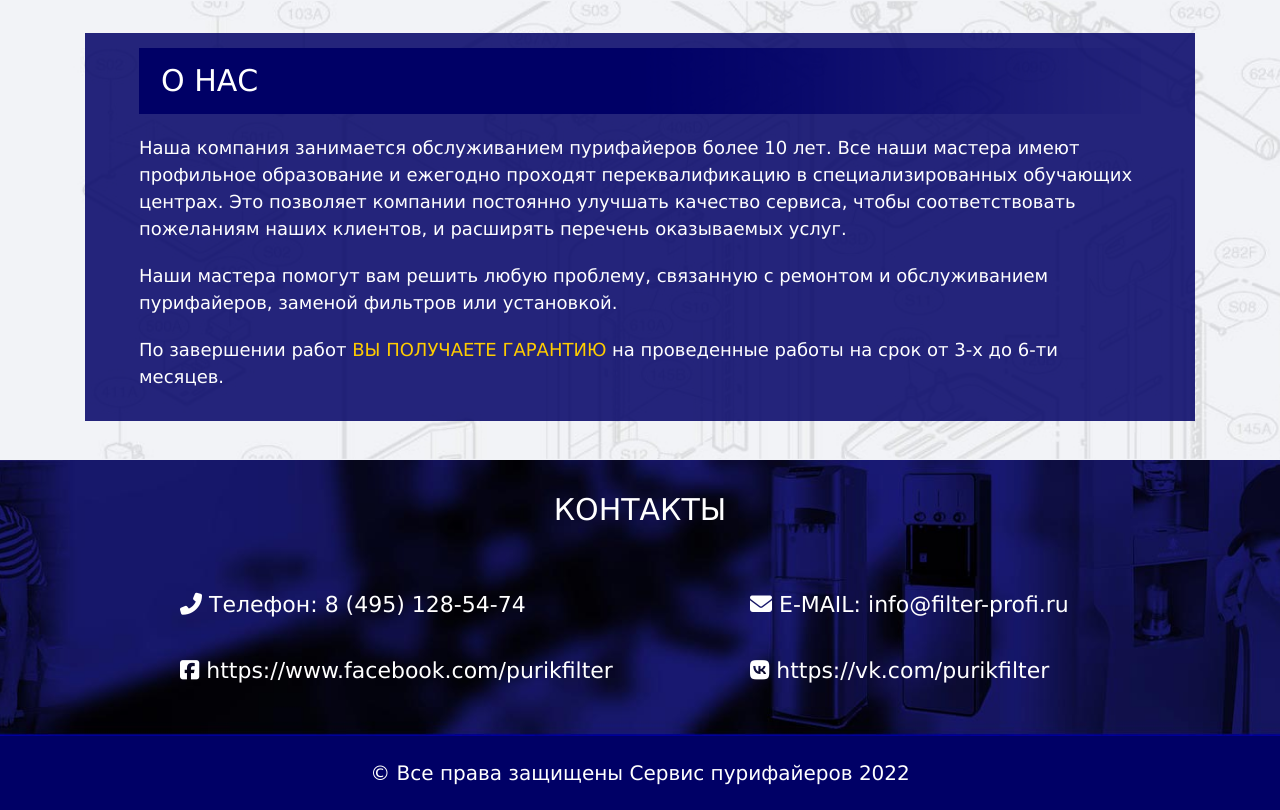
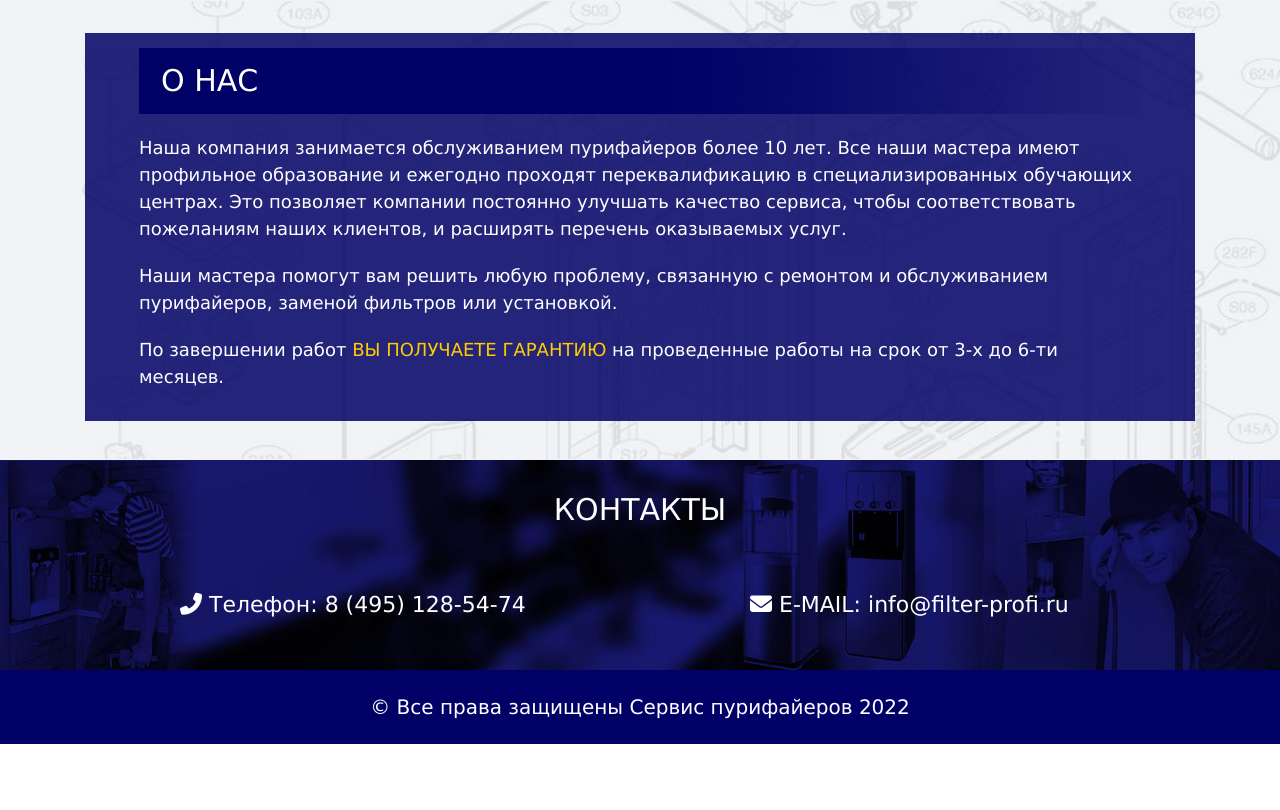
Before and after one commit to Erreal/filter-profi, a plain HTML site: page index.html in a window 1280 px wide. Shown: the part 2237-3047 px from the top of the page. After the commit the page ends 2981 px from the top, so only its background shows below. Drawn offline with nearby package versions, Linux system fonts and the light colour scheme; a web font is replaced by a local one.

```diff
--- a/index.html
+++ b/index.html
@@ -222,13 +222,11 @@
     <div class="row">
       <div class="col-xl-1 d-none d-xl-block"></div>
       <div class="col-xl-4 col-lg-5 col-md-6">
-        <p><i class="fas fa-phone-alt"></i>&nbsp;Телефон: <a href="tel:+74951285474">8 (495) 128-54-74</a><br><br class="d-none d-md-block">
-          <i class="fab fa-facebook-square"></i>&nbsp;<a href="https://www.facebook.com/purikfilter">https://www.facebook.com/purikfilter</a></p>
+        <p><i class="fas fa-phone-alt"></i>&nbsp;Телефон: <a href="tel:+74951285474">8 (495) 128-54-74</a></p>
       </div>
       <div class="col-lg-2 d-none d-lg-block"></div>
       <div class="col-lg-4 col-lg-5 col-md-6">
-        <p><i class="fas fa-envelope"></i>&nbsp;E-MAIL: <a href="info@filter-profi.ru">info@filter-profi.ru</a> <br><br class="d-none d-md-block">
-          <i class="fab fa-vk"></i>&nbsp;<a href="https://vk.com/purikfilter">https://vk.com/purikfilter</a></p>
+        <p><i class="fas fa-envelope"></i>&nbsp;E-MAIL: <a href="info@filter-profi.ru">info@filter-profi.ru</a></p>
       </div>
       <div class="col-xl-1 d-none d-xl-block"></div>
     </div>
--- a/js/site.js
+++ b/js/site.js
@@ -34,5 +34,4 @@
             }
         } else { $('.scroll-up').stop(true, false).fadeOut('fast'); }
     });
-
   });
```
Also changed, not shown: 1 other file.
